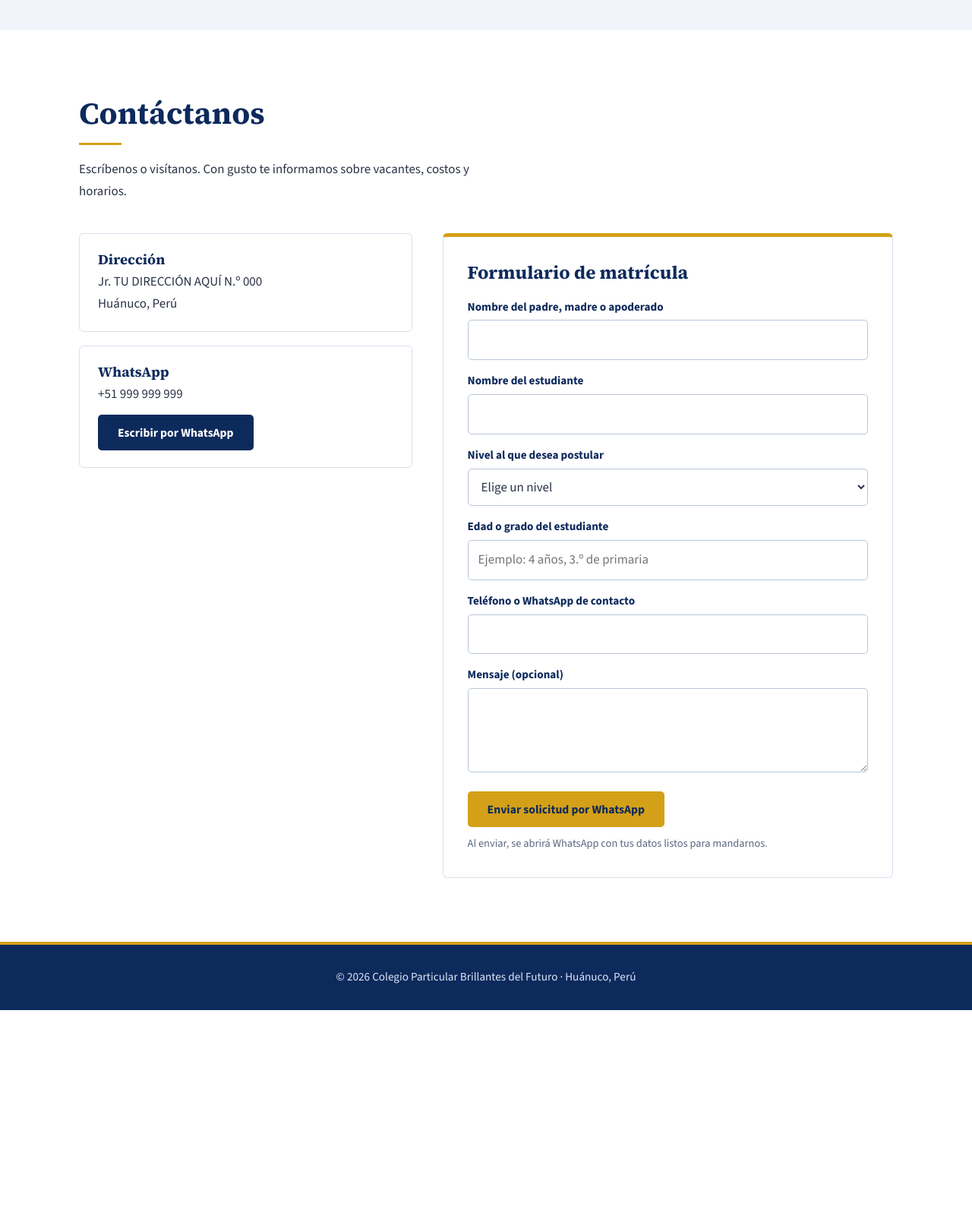
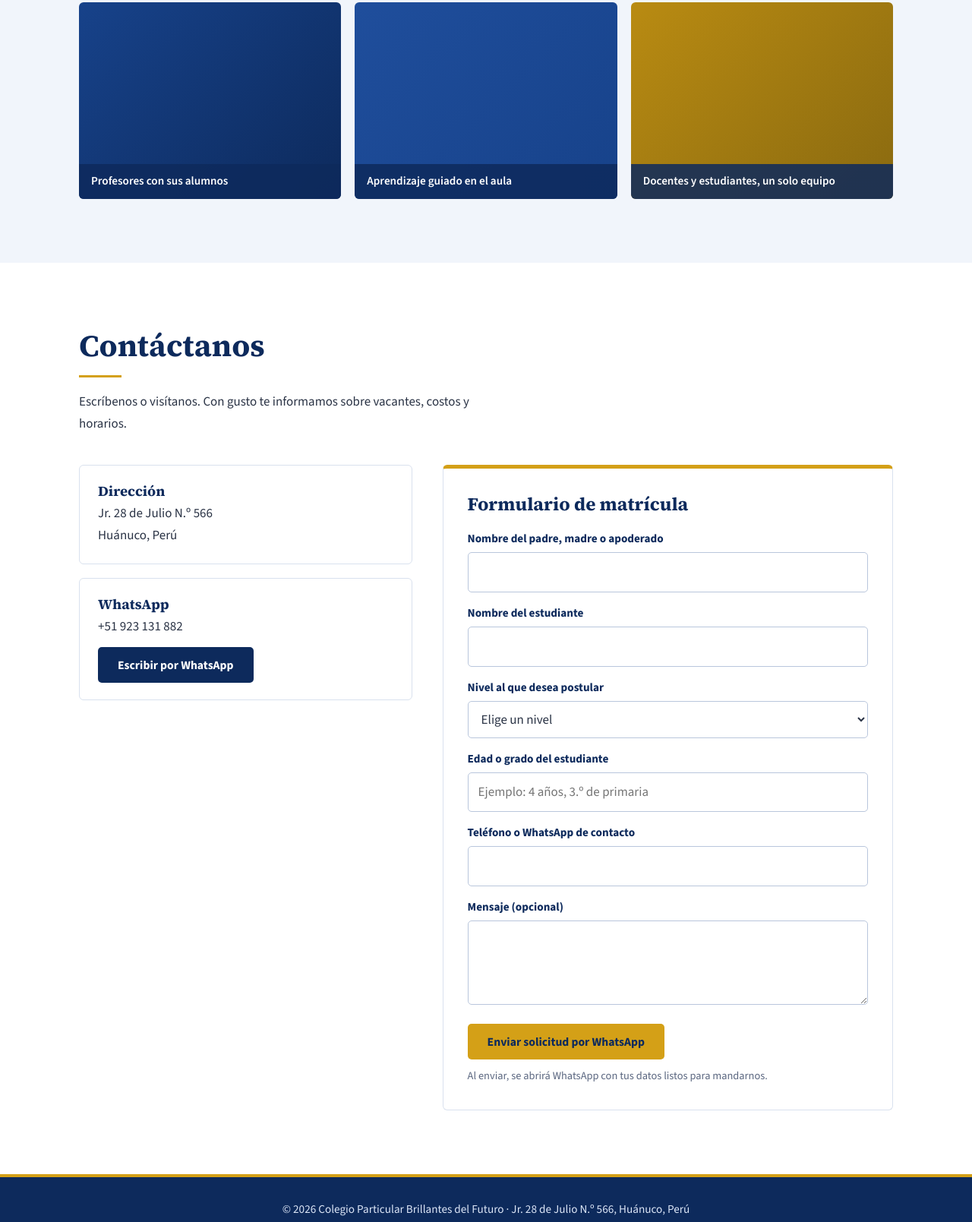
Before and after one commit to dianasernageronimo955-wq/Proyecto-Diana-Octubre, a plain HTML site: page index.html in a window 1280 px wide. Shown: the part 3350-4959 px from the top of the page at 76% size. Before the commit the page ends 4680 px from the top, so only its background shows below. Drawn offline with nearby package versions, Linux system fonts and the light colour scheme.

Commit message:
Galeria: fotos de profesores con alumnos; WhatsApp 923131882; direccion Jr. 28 de Julio N. 566

```diff
--- a/index.html
+++ b/index.html
@@ -217,13 +217,16 @@ footer{background:var(--marino);color:#dce6f7;text-align:center;padding:30px 20p
     <h2 data-i="n5">Galería de Fotos</h2>
     <p class="intro" data-i="g0">Momentos de la vida en nuestro colegio.</p>
     <div class="fotos">
-      <!-- TUS FOTOS: crea una carpeta "fotos" junto a index.html y guarda foto1.jpg ... foto6.jpg. Se mostrarán solas encima de estos fondos. -->
+      <!-- TUS FOTOS: crea una carpeta "fotos" junto a index.html y guarda foto1.jpg ... foto9.jpg. Se mostrarán solas encima de estos fondos. -->
       <figure class="foto"><img src="fotos/foto1.jpg" alt="" onerror="this.remove()"><figcaption data-i="g1">Nuestro colegio</figcaption></figure>
       <figure class="foto"><img src="fotos/foto2.jpg" alt="" onerror="this.remove()"><figcaption data-i="g2">Aprendemos juntos</figcaption></figure>
       <figure class="foto"><img src="fotos/foto3.jpg" alt="" onerror="this.remove()"><figcaption data-i="g3">Hora de recreo</figcaption></figure>
       <figure class="foto"><img src="fotos/foto4.jpg" alt="" onerror="this.remove()"><figcaption data-i="g4">Huerto escolar</figcaption></figure>
       <figure class="foto"><img src="fotos/foto5.jpg" alt="" onerror="this.remove()"><figcaption data-i="g5">Feria de ciencia</figcaption></figure>
       <figure class="foto"><img src="fotos/foto6.jpg" alt="" onerror="this.remove()"><figcaption data-i="g6">Actuaciones y fiestas</figcaption></figure>
+      <figure class="foto"><img src="fotos/foto7.jpg" alt="" onerror="this.remove()"><figcaption data-i="g7">Profesores con sus alumnos</figcaption></figure>
+      <figure class="foto"><img src="fotos/foto8.jpg" alt="" onerror="this.remove()"><figcaption data-i="g8">Aprendizaje guiado en el aula</figcaption></figure>
+      <figure class="foto"><img src="fotos/foto9.jpg" alt="" onerror="this.remove()"><figcaption data-i="g9">Docentes y estudiantes, un solo equipo</figcaption></figure>
     </div>
   </div>
 </section>
@@ -234,8 +237,8 @@ footer{background:var(--marino);color:#dce6f7;text-align:center;padding:30px 20p
     <p class="intro" data-i="c0">Escríbenos o visítanos. Con gusto te informamos sobre vacantes, costos y horarios.</p>
     <div class="contacto">
       <div>
-        <div class="dato"><h3><span data-i="c1">Dirección</span></h3><p>Jr. TU DIRECCIÓN AQUÍ N.º 000</p><p>Huánuco, Perú</p></div>
-        <div class="dato"><h3>WhatsApp</h3><p>+51 999 999 999</p>
+        <div class="dato"><h3><span data-i="c1">Dirección</span></h3><p>Jr. 28 de Julio N.º 566</p><p>Huánuco, Perú</p></div>
+        <div class="dato"><h3>WhatsApp</h3><p>+51 923 131 882</p>
           <p style="margin-top:12px"><a class="btn btn-wa" id="btnWa" href="#" target="_blank" rel="noopener" data-i="c2">Escribir por WhatsApp</a></p></div>
       </div>
       <form id="form">
@@ -260,11 +263,11 @@ footer{background:var(--marino);color:#dce6f7;text-align:center;padding:30px 20p
 </section>
 </main>
 
-<footer><p>© <span id="anio"></span> Colegio Particular Brillantes del Futuro · Huánuco, Perú</p></footer>
+<footer><p>© <span id="anio"></span> Colegio Particular Brillantes del Futuro · Jr. 28 de Julio N.º 566, Huánuco, Perú</p></footer>
 
 <script>
 // CAMBIA AQUÍ el WhatsApp del colegio: 51 + número, sin + ni espacios
-var WHATSAPP = "51999999999";
+var WHATSAPP = "51923131882";
 
 var T = {
 es:{t:"Colegio Particular Brillantes del Futuro | Huánuco",n1:"Inicio",n2:"Nosotros",n3:"Servicios",n4:"Proyectos",n5:"Galería de Fotos",n6:"Contáctanos",
@@ -273,7 +276,7 @@ o0:"Somos un colegio particular de Huánuco que cree en el talento de cada niño
 v1:"Respeto",v2:"Responsabilidad",v3:"Honestidad",v4:"Solidaridad",v5:"Perseverancia",v6:"Amor por el Perú",
 s0:"Tres niveles para acompañar a tu hijo desde sus primeros años hasta terminar el colegio.",s1:"Inicial",s2:"3 a 5 años",s3:"Aprendizaje a través del juego",s4:"Primeras letras y números",s5:"Arte, música y movimiento",s6:"Primaria",s7:"1.º a 6.º grado",s8:"Comunicación y matemática reforzadas",s9:"Hábitos de estudio y lectura",s10:"Inglés, computación y deportes",s11:"Secundaria",s12:"1.º a 5.º año",s13:"Preparación para la universidad e institutos",s14:"Ciencias, tecnología e inglés",s15:"Orientación vocacional y tutoría",
 p0:"Aprender también es hacer. Estos son algunos proyectos que realizamos con nuestros estudiantes.",p1:"Huerto escolar",p2:"Los estudiantes siembran y cuidan hortalizas, y aprenden a respetar la naturaleza y a alimentarse mejor.",p3:"Club de lectura",p4:"Lecturas, cuentos y concursos de oratoria que mejoran la comprensión y ayudan a perder el miedo a hablar en público.",p5:"Feria de ciencia y tecnología",p6:"Cada año presentan experimentos e inventos propios ante sus familias y toda la comunidad escolar.",
-g0:"Momentos de la vida en nuestro colegio.",g1:"Nuestro colegio",g2:"Aprendemos juntos",g3:"Hora de recreo",g4:"Huerto escolar",g5:"Feria de ciencia",g6:"Actuaciones y fiestas",
+g0:"Momentos de la vida en nuestro colegio: clases, recreos y el trabajo diario de nuestros profesores con sus alumnos.",g1:"Nuestro colegio",g2:"Aprendemos juntos",g3:"Hora de recreo",g4:"Huerto escolar",g5:"Feria de ciencia",g6:"Actuaciones y fiestas",g7:"Profesores con sus alumnos",g8:"Aprendizaje guiado en el aula",g9:"Docentes y estudiantes, un solo equipo",
 c0:"Escríbenos o visítanos. Con gusto te informamos sobre vacantes, costos y horarios.",c1:"Dirección",c2:"Escribir por WhatsApp",
 f0:"Formulario de matrícula",f1:"Nombre del padre, madre o apoderado",f2:"Nombre del estudiante",f3:"Nivel al que desea postular",f4:"Elige un nivel",f5:"Edad o grado del estudiante",f6:"Ejemplo: 4 años, 3.º de primaria",f7:"Teléfono o WhatsApp de contacto",f8:"Mensaje (opcional)",f9:"Enviar solicitud por WhatsApp",f10:"Al enviar, se abrirá WhatsApp con tus datos listos para mandarnos.",
 w0:"Hola, quisiera información sobre matrículas en Brillantes del Futuro",w1:"Solicitud de matrícula - Brillantes del Futuro",w2:"Apoderado",w3:"Estudiante",w4:"Nivel",w5:"Edad o grado",w6:"Teléfono",w7:"Mensaje",w8:"Sin mensaje"},
@@ -283,7 +286,7 @@ o0:"We are a private school in Huánuco that believes in the talent of every chi
 v1:"Respect",v2:"Responsibility",v3:"Honesty",v4:"Solidarity",v5:"Perseverance",v6:"Love for Peru",
 s0:"Three levels to support your child from the first years until graduation.",s1:"Preschool",s2:"Ages 3 to 5",s3:"Learning through play",s4:"First letters and numbers",s5:"Art, music and movement",s6:"Primary",s7:"Grades 1 to 6",s8:"Strengthened reading and math",s9:"Study habits and reading",s10:"English, computing and sports",s11:"Secondary",s12:"Years 1 to 5",s13:"Preparation for university and institutes",s14:"Science, technology and English",s15:"Career guidance and tutoring",
 p0:"Learning is also doing. These are some of the projects we carry out with our students.",p1:"School garden",p2:"Students plant and care for vegetables, and learn to respect nature and eat better.",p3:"Reading club",p4:"Readings, stories and public speaking contests that improve comprehension and help students lose the fear of speaking in public.",p5:"Science and technology fair",p6:"Every year students present their own experiments and inventions to their families and the whole school community.",
-g0:"Moments from life at our school.",g1:"Our school",g2:"Learning together",g3:"Recess time",g4:"School garden",g5:"Science fair",g6:"Performances and parties",
+g0:"Moments from life at our school: classes, recess and the daily work of our teachers with their students.",g1:"Our school",g2:"Learning together",g3:"Recess time",g4:"School garden",g5:"Science fair",g6:"Performances and parties",g7:"Teachers with their students",g8:"Guided learning in the classroom",g9:"Teachers and students, one team",
 c0:"Write to us or come and visit. We will gladly tell you about openings, fees and schedules.",c1:"Address",c2:"Message us on WhatsApp",
 f0:"Enrollment form",f1:"Parent or guardian's name",f2:"Student's name",f3:"Level you are applying for",f4:"Choose a level",f5:"Student's age or grade",f6:"Example: 4 years old, 3rd grade",f7:"Phone or WhatsApp number",f8:"Message (optional)",f9:"Send request via WhatsApp",f10:"When you send, WhatsApp will open with your details ready to send to us.",
 w0:"Hello, I would like information about enrollment at Brillantes del Futuro",w1:"Enrollment request - Brillantes del Futuro",w2:"Guardian",w3:"Student",w4:"Level",w5:"Age or grade",w6:"Phone",w7:"Message",w8:"No message"}
```
